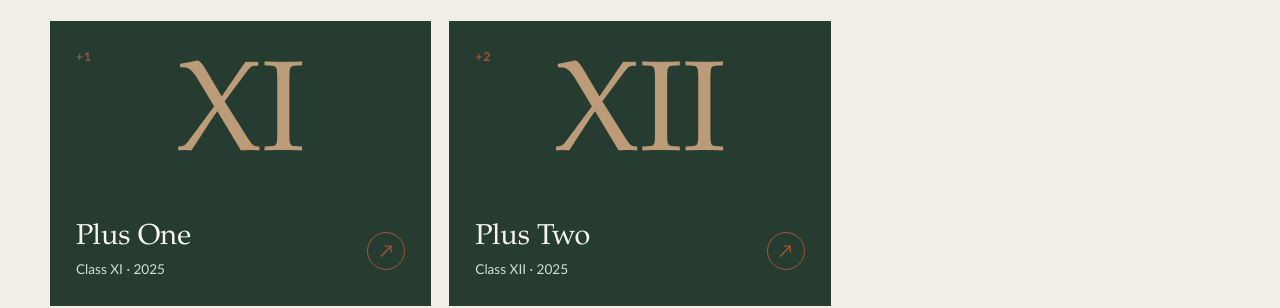
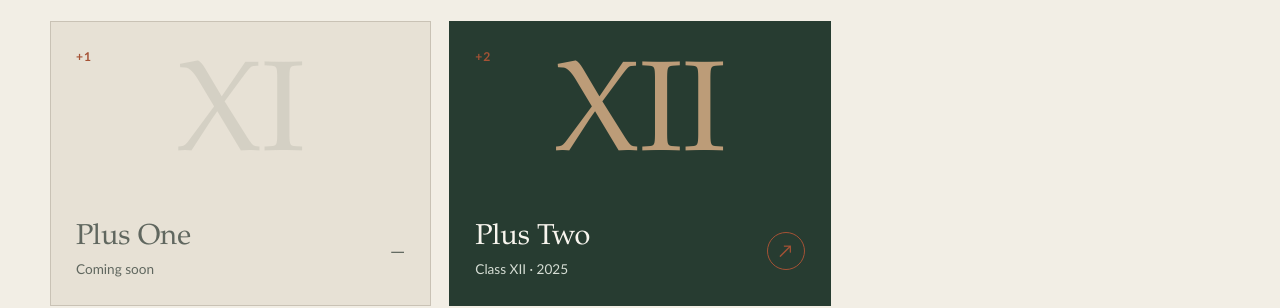
Before and after one commit to mohdzinan/zeeteach, a website: page index.html in a window 1280 px wide. Shown: the part 656-964 px from the top of the page. Drawn offline with Linux system fonts and the light colour scheme.

Commit message:
Mark Plus One as coming soon

```diff
--- a/index.html
+++ b/index.html
@@ -18,7 +18,7 @@
         <section class="hub-hero"><div class="hub-hero-inner"><p class="eyebrow">START YOUR LEARNING PATH</p><h1>Choose your<br>grade.</h1><p>Select your higher secondary grade to find your syllabus and stream.</p><span class="hub-hero-index" aria-hidden="true">01 — 03</span></div></section>
         <section class="stream-section" aria-labelledby="grade-heading"><div class="hub-container"><div class="hub-section-heading"><div><p class="eyebrow">YOUR CLASS</p><h2 id="grade-heading">Which grade are you in?</h2></div><span>Choose one to continue.</span></div>
             <div class="stream-grid grade-grid">
-                <a class="stream-card stream-card-active" href="/syllabus?grade=11"><span class="stream-number">+1</span><span class="stream-symbol" aria-hidden="true">XI</span><span class="stream-card-bottom"><span><strong>Plus One</strong><small>Class XI · 2025</small></span><span class="card-arrow" aria-hidden="true">↗</span></span></a>
+                <article class="stream-card stream-card-soon" aria-label="Plus One, coming soon"><span class="stream-number">+1</span><span class="stream-symbol" aria-hidden="true">XI</span><span class="stream-card-bottom"><span><strong>Plus One</strong><small>Coming soon</small></span><span class="card-lock" aria-hidden="true">—</span></span></article>
                 <a class="stream-card stream-card-active" href="/plus-two-options"><span class="stream-number">+2</span><span class="stream-symbol" aria-hidden="true">XII</span><span class="stream-card-bottom"><span><strong>Plus Two</strong><small>Class XII · 2025</small></span><span class="card-arrow" aria-hidden="true">↗</span></span></a>
             </div>
         </div></section>
```
